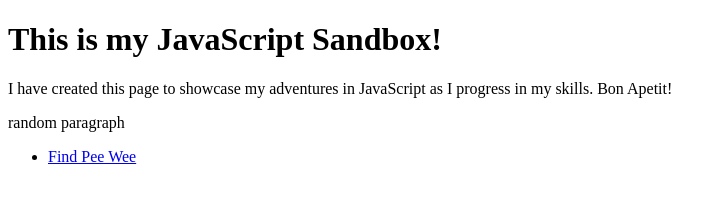
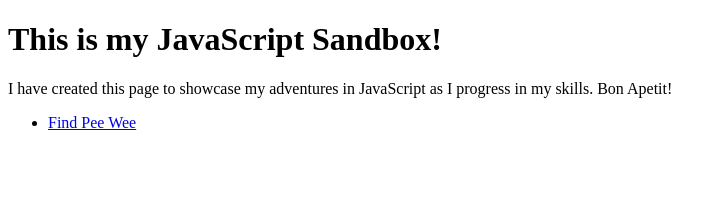
Before and after one commit to stevejd88/js-sandbox, a plain HTML site: page index.html in a window 1280 px wide. Shown: the whole page, without its empty margins (0-726 px from the left). Drawn offline with Linux system fonts and the light colour scheme.

Commit message:
deleted p

```diff
--- a/index.html
+++ b/index.html
@@ -10,7 +10,6 @@
   <body>
    <h1>This is my JavaScript Sandbox!</h1>
    <p>I have created this page to showcase my adventures in JavaScript as I progress in my skills. Bon Apetit!</p>
-    <p>random paragraph</p>
    <ul>
      <li><a href="./door-game/index.html">Find Pee Wee</a></li>
    </ul>
```
